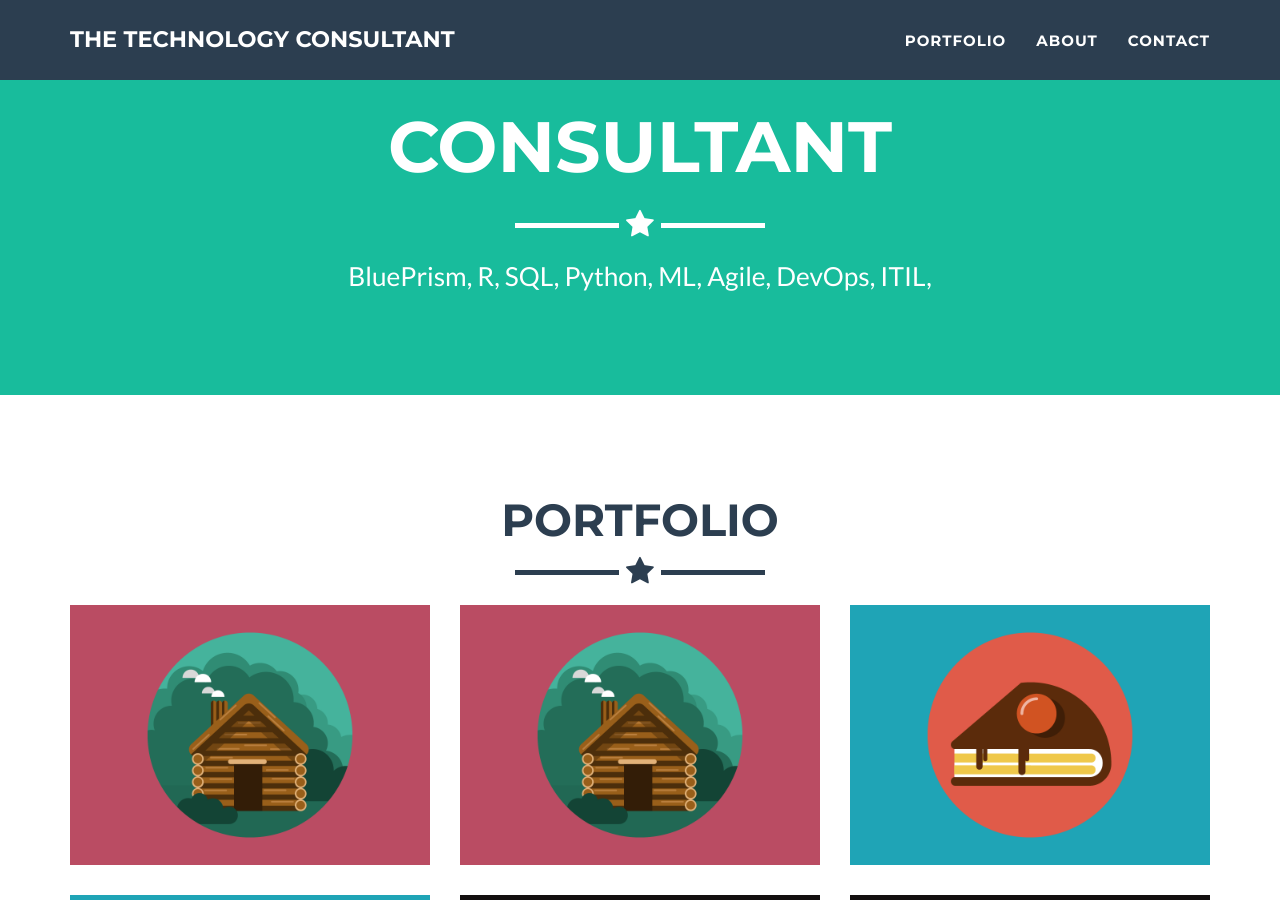
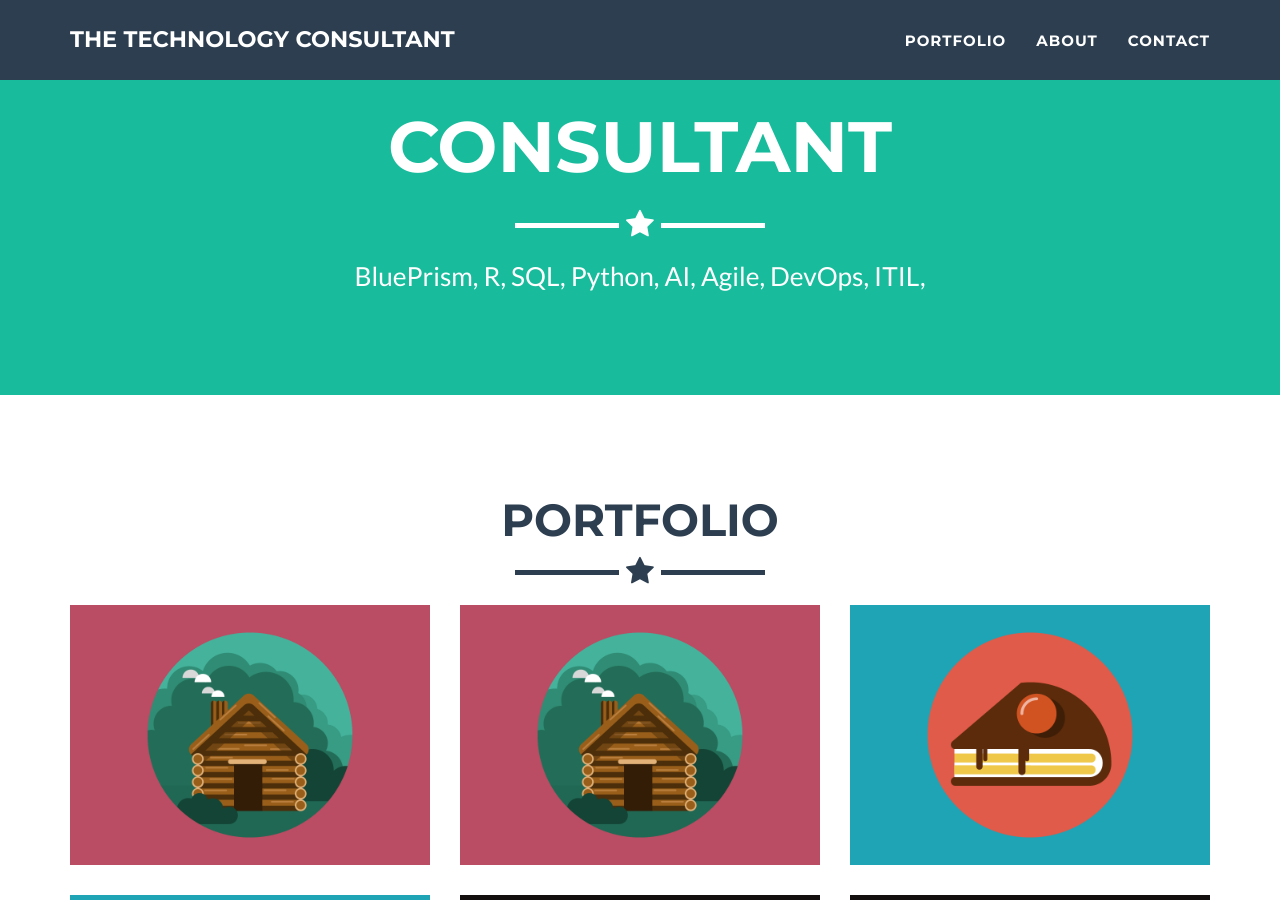
Before and after one commit to tylorbunting/buntoss.github.io, a Jekyll site: the page built from index.html, in a window 1280 px wide and 900 px high, scrolled down 559 px. Built offline with Jekyll 4.4.1, drawn with Linux system fonts in a browser that asks for light colours.

Commit message:
ML changed to AI

```diff
--- a/_config.yml
+++ b/_config.yml
@@ -4,7 +4,7 @@ email: buntoss@gmail.com
 url: https://tylorbunting.com
 description: "Write an awesome description for your new site here. You can edit this line in _config.yml. It will appear in your document head meta (for Google search results) and in your feed.xml site description."
 keywords: "your keywords, separated by commas"
-skills: "BluePrism, R, SQL, Python, ML, Agile, DevOps, ITIL,"
+skills: "BluePrism, R, SQL, Python, AI, Agile, DevOps, ITIL,"
 meta_author: Bunting Tylor
 
 # Google webmaster tools
```
